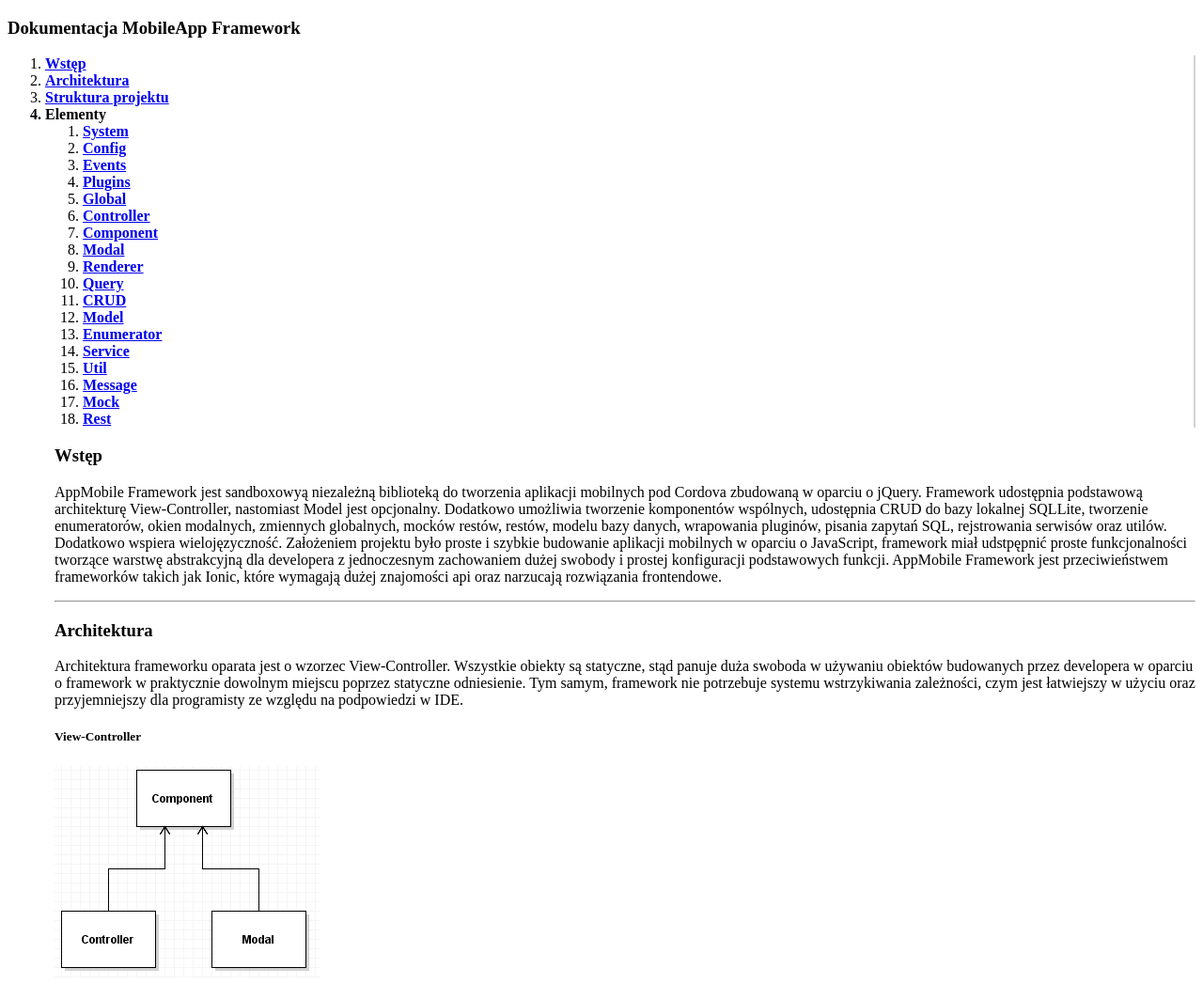
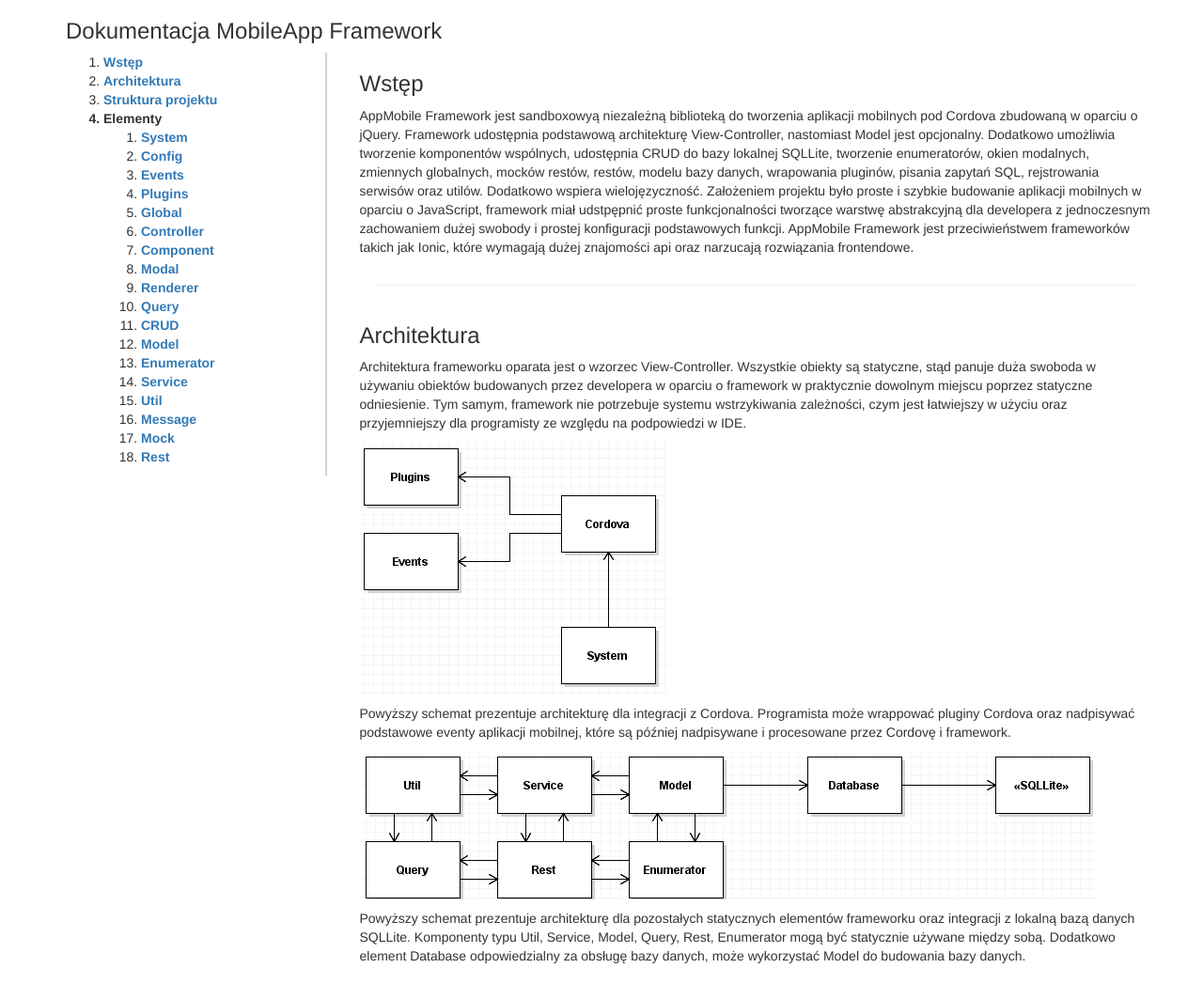
Before and after one commit to dsenko/appMobileFramework, a website with bundled scripts: page documentation/index.html in a window 1280 px wide. Shown: the top 1047 px of the page at 94% size. Built offline with nearby package versions, Linux system fonts and the light colour scheme.

Commit message:
+ compiled version + documentation fixes

```diff
--- a/documentation/index.html
+++ b/documentation/index.html
@@ -3,7 +3,8 @@
 <head>
     <meta charset="utf-8">
 
-    <link rel="stylesheet" type="text/css" href="../www/css/bootstrap.min.css">
+    <!-- Latest compiled and minified CSS -->
+    <link rel="stylesheet" href="https://maxcdn.bootstrapcdn.com/bootstrap/3.3.6/css/bootstrap.min.css" integrity="sha384-1q8mTJOASx8j1Au+a5WDVnPi2lkFfwwEAa8hDDdjZlpLegxhjVME1fgjWPGmkzs7" crossorigin="anonymous">
 
     <script src="https://cdn.rawgit.com/google/code-prettify/master/loader/run_prettify.js"></script>
 
@@ -81,11 +82,6 @@
                     Architektura frameworku oparata jest o wzorzec View-Controller. Wszystkie obiekty są statyczne, stąd panuje duża swoboda w używaniu obiektów
                     budowanych przez developera w oparciu o framework w praktycznie dowolnym miejscu poprzez statyczne odniesienie. Tym samym, framework nie potrzebuje
                     systemu wstrzykiwania zależności, czym jest łatwiejszy w użyciu oraz przyjemniejszy dla programisty ze względu na podpowiedzi w IDE.
-                </p>
-                <h5>View-Controller</h5>
-                <p>
-                    <p><img src="view-controller.png"/></p>
-                    Powyższy schemat prezentuje architekturę View-Controller, uzupełnioną o możliwość dodawania komponentów do kontrolera, bądź okien modalnych.
                 </p>
                 <p>
                     <p><img src="cordova.png" /></p>
@@ -1004,9 +1000,9 @@
 
 </style>
 
-<script src="../www/js/jquery.min.js" defer></script>
-<script src="../www/js/bootstrap.min.js" defer></script>
-<link rel="stylesheet" href="../www/css/font-awesome.min.css" async>
+
+<script   src="https://code.jquery.com/jquery-2.2.3.min.js"   integrity="sha256-a23g1Nt4dtEYOj7bR+vTu7+T8VP13humZFBJNIYoEJo="   crossorigin="anonymous"></script>
+<script src="https://maxcdn.bootstrapcdn.com/bootstrap/3.3.6/js/bootstrap.min.js" integrity="sha384-0mSbJDEHialfmuBBQP6A4Qrprq5OVfW37PRR3j5ELqxss1yVqOtnepnHVP9aJ7xS" crossorigin="anonymous"></script>
 
 
 </body>
```
Also changed, not shown: dist/appFramework.min.js.
